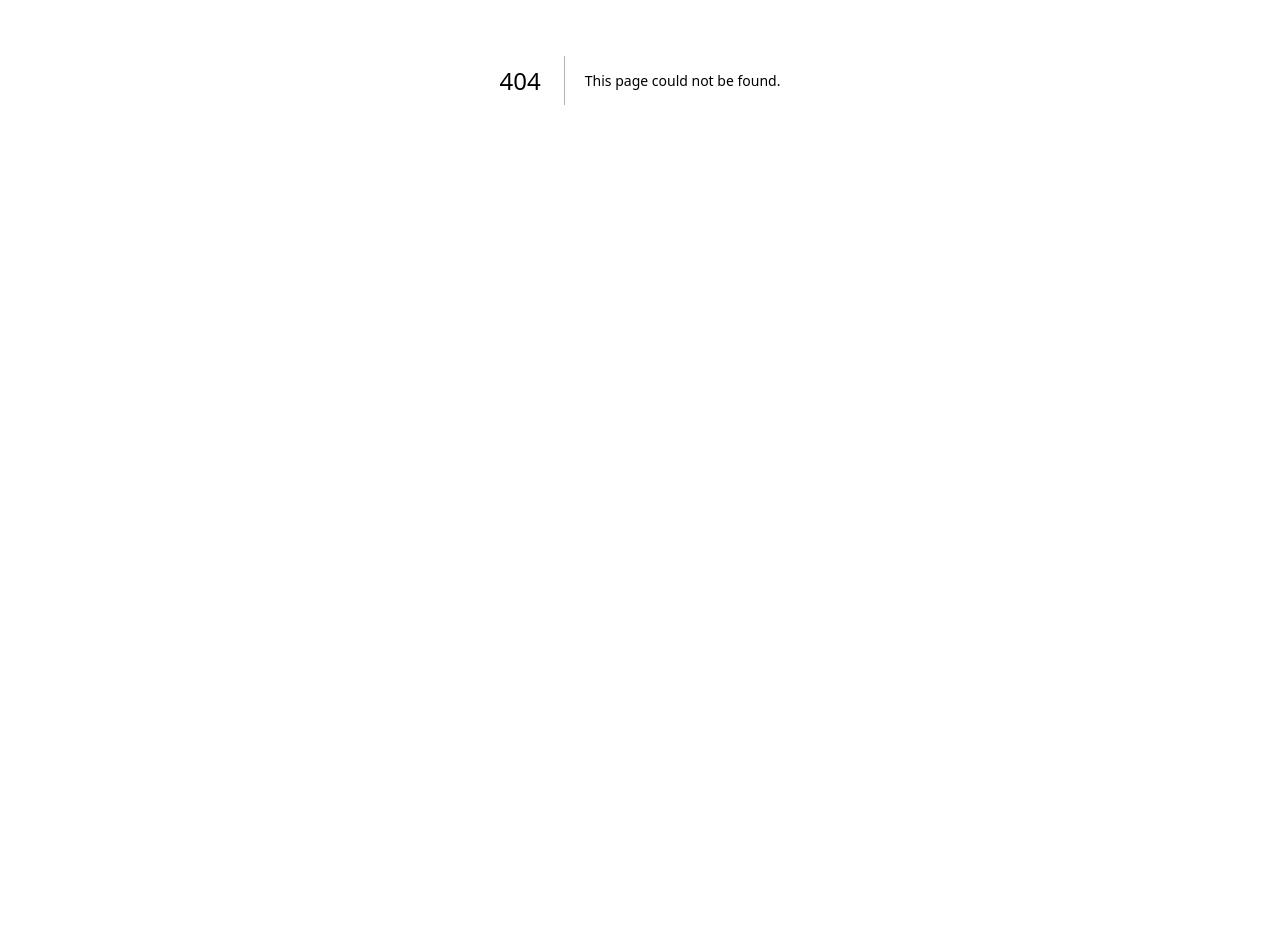
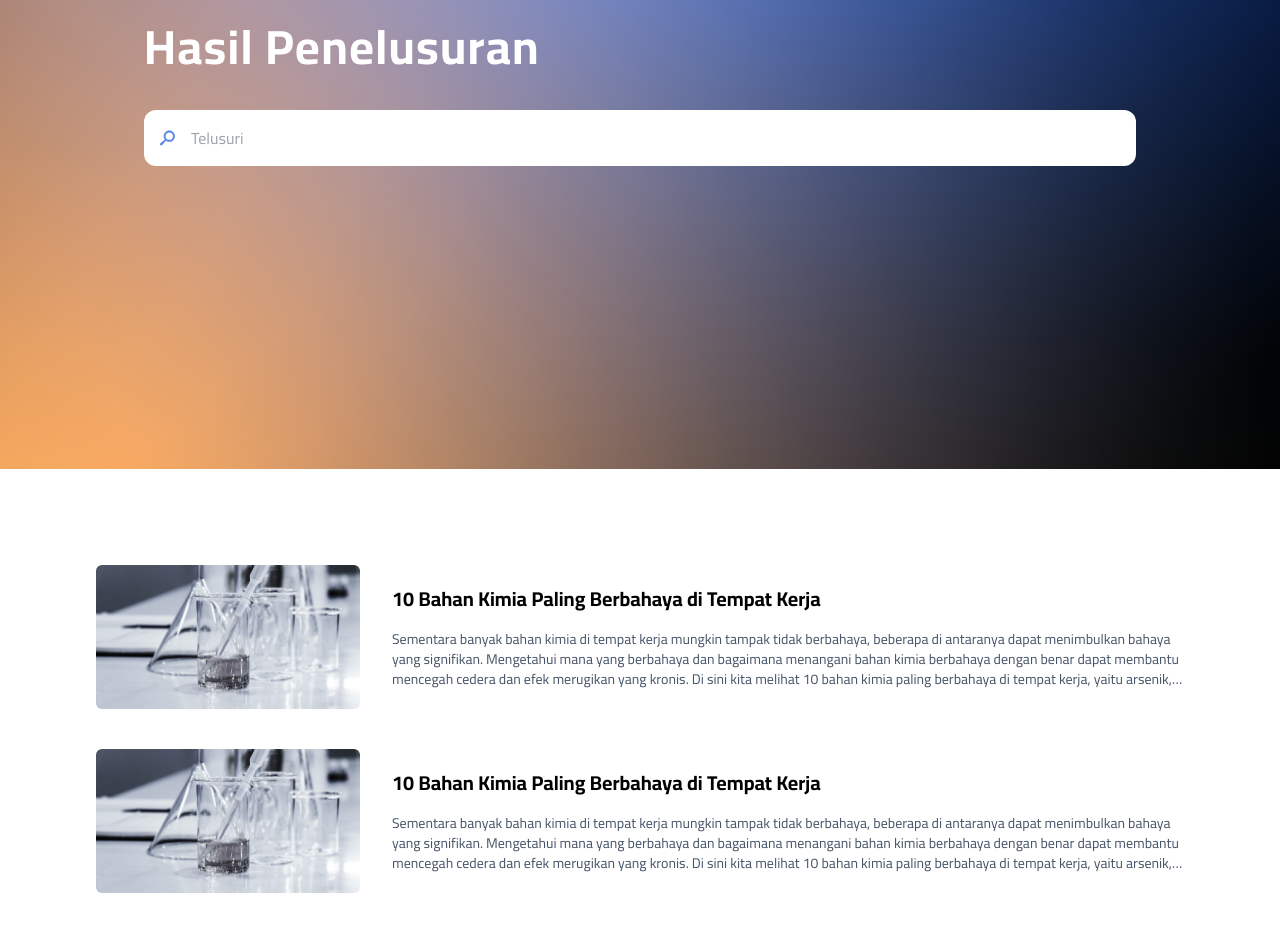
Before and after one commit to torcheeducation/torche-blog, a Next.js app: page /search in a window 1280 px wide. Before the commit this address had no page. Shown: the part 320-1251 px from the top of the page. Before the commit the page ends 800 px from the top, so only its background shows below. Built offline with nearby package versions, Linux system fonts and the light colour scheme; what prettier-plugin-tailwindcss would draw is missing.

Commit message:
add hero, search result, and search features

```diff
--- /dev/null
+++ b/src/components/Pagination.jsx
@@ -0,0 +1,18 @@
+export default function Pagination({ items, currentPage, pageSize, onPageChange }) {
+  const pagesCount = Math.ceil(items / pageSize)
+
+  if (pagesCount === 1) return null
+  const pages = Array.from({ length: pagesCount }, (_, i) => i + 1)
+
+  return (
+    <div className="w-full mt-32 flex justify-center items-center">
+      <ul className="flex gap-3">
+        {pages.map((page) => (
+          <li key={page}>
+            <button className={"px-4 py-2 rounded-full font-bold" + (page === currentPage ? " bg-searchIcon text-white" : " bg-slate-200 text-black hover:bg-slate-100")} onClick={() => onPageChange(page)}>{page}</button>
+          </li>
+        ))}
+      </ul>
+    </div>
+  )
+}
--- /dev/null
+++ b/src/components/SearchHero.jsx
@@ -0,0 +1,58 @@
+import { useRouter, useSearchParams } from "next/navigation"
+import { useEffect, useState } from "react"
+import { ImSearch } from "react-icons/im"
+import { IoIosCloseCircle } from "react-icons/io"
+
+export default function SearchHero() {
+  const router = useRouter()
+  const searchParams = useSearchParams()
+  const searchTarget = searchParams.get('target')
+
+  const [search, setSearch] = useState('')
+
+  useEffect(() => {
+    const inputValueSet = () => {
+      document.getElementById('result').scrollIntoView({
+        behavior: 'smooth'
+      })
+
+      if (searchTarget) {
+        setSearch(searchTarget)
+      }
+    }
+
+    inputValueSet()
+  }, [searchTarget])
+
+  const deleteSearch = () => {
+    setSearch('')
+    document.querySelector('input[name=search]').value = ''
+  }
+
+  const searchPosts = (e) => {
+    if (e.code === 'Enter' || e.code === 'NumpadEnter' || e.key === 'Enter') {
+      if (e.target.value.length > 0) {
+        router.push(`/search?target=${e.target.value}`)
+      } else {
+        alert('Form pencarian tidak boleh kosong!')
+      }
+    }
+  }
+
+  return (
+    <div className="w-full h-[19rem] px-8 bg-gradientHero bg-cover grid place-items-center md:px-20 lg:px-36 lg:h-[89.6vh]">
+      <div className="w-full">
+        <div className="mb-6 lg:mb-10">
+          <h1 className="font-bold text-3xl text-white tracking-wide md:text-4xl lg:text-5xl">Hasil Penelusuran</h1>
+        </div>
+        <div className="w-full mb-8 px-4 py-3 flex gap-4 items-center bg-white rounded-xl md:py-4">
+          <ImSearch className="text-searchIcon font-bold -scale-x-100" />
+          <input type="text" name="search" placeholder="Telusuri" value={search} className="w-full outline-none" onChange={(e) => setSearch(e.target.value)} onKeyDown={(e) => searchPosts(e)} />
+          <button className={(search ? "opacity-1" : "opacity-0")} onClick={() => deleteSearch()} aria-label="Clear Search Input">
+            <IoIosCloseCircle className="text-xl opacity-40 hover:opacity-70" />
+          </button>
+        </div>
+      </div>
+    </div>
+  )
+}
--- /dev/null
+++ b/src/components/SearchPosts.jsx
@@ -0,0 +1,110 @@
+import { paginate } from "@/lib/paginate"
+import Image from "next/image"
+import Link from "next/link"
+import { useSearchParams } from "next/navigation"
+import { useState } from "react"
+import Pagination from "./Pagination"
+
+export default function SearchPosts() {
+  const searchParams = useSearchParams()
+  const searchTarget = searchParams.get('target') || ''
+
+  const [currentPage, setCurrentPage] = useState(1)
+
+  const searchResult = [
+    {
+      id: 1,
+      title: '10 Bahan Kimia Paling Berbahaya di Tempat Kerja',
+      description: 'Sementara banyak bahan kimia di tempat kerja mungkin tampak tidak berbahaya, beberapa di antaranya dapat menimbulkan bahaya yang signifikan. Mengetahui mana yang berbahaya dan bagaimana menangani bahan kimia berbahaya dengan benar dapat membantu mencegah cedera dan efek merugikan yang kronis. Di sini kita melihat 10 bahan kimia paling berbahaya di tempat kerja, yaitu arsenik, timbal, benzena, kromium, toluena, kadmium, zinc, merkuri, pestisida, dan limbah elektronik. ',
+      image: '/image/postingan1.png'
+    },
+    {
+      id: 2,
+      title: '10 Bahan Kimia Paling Berbahaya di Tempat Kerja',
+      description: 'Sementara banyak bahan kimia di tempat kerja mungkin tampak tidak berbahaya, beberapa di antaranya dapat menimbulkan bahaya yang signifikan. Mengetahui mana yang berbahaya dan bagaimana menangani bahan kimia berbahaya dengan benar dapat membantu mencegah cedera dan efek merugikan yang kronis. Di sini kita melihat 10 bahan kimia paling berbahaya di tempat kerja, yaitu arsenik, timbal, benzena, kromium, toluena, kadmium, zinc, merkuri, pestisida, dan limbah elektronik. ',
+      image: '/image/postingan1.png'
+    },
+    {
+      id: 3,
+      title: '10 Bahan Kimia Paling Berbahaya di Tempat Kerja',
+      description: 'Sementara banyak bahan kimia di tempat kerja mungkin tampak tidak berbahaya, beberapa di antaranya dapat menimbulkan bahaya yang signifikan. Mengetahui mana yang berbahaya dan bagaimana menangani bahan kimia berbahaya dengan benar dapat membantu mencegah cedera dan efek merugikan yang kronis. Di sini kita melihat 10 bahan kimia paling berbahaya di tempat kerja, yaitu arsenik, timbal, benzena, kromium, toluena, kadmium, zinc, merkuri, pestisida, dan limbah elektronik. ',
+      image: '/image/postingan1.png'
+    },
+    {
+      id: 4,
+      title: '10 Bahan Kimia Paling Berbahaya di Tempat Kerja',
+      description: 'Sementara banyak bahan kimia di tempat kerja mungkin tampak tidak berbahaya, beberapa di antaranya dapat menimbulkan bahaya yang signifikan. Mengetahui mana yang berbahaya dan bagaimana menangani bahan kimia berbahaya dengan benar dapat membantu mencegah cedera dan efek merugikan yang kronis. Di sini kita melihat 10 bahan kimia paling berbahaya di tempat kerja, yaitu arsenik, timbal, benzena, kromium, toluena, kadmium, zinc, merkuri, pestisida, dan limbah elektronik. ',
+      image: '/image/postingan1.png'
+    },
+    {
+      id: 5,
+      title: '10 Bahan Kimia Paling Berbahaya di Tempat Kerja',
+      description: 'Sementara banyak bahan kimia di tempat kerja mungkin tampak tidak berbahaya, beberapa di antaranya dapat menimbulkan bahaya yang signifikan. Mengetahui mana yang berbahaya dan bagaimana menangani bahan kimia berbahaya dengan benar dapat membantu mencegah cedera dan efek merugikan yang kronis. Di sini kita melihat 10 bahan kimia paling berbahaya di tempat kerja, yaitu arsenik, timbal, benzena, kromium, toluena, kadmium, zinc, merkuri, pestisida, dan limbah elektronik. ',
+      image: '/image/postingan1.png'
+    },
+    {
+      id: 6,
+      title: '10 Bahan Percobaan Paling Berbahaya di Tempat Kerja',
+      description: 'Sementara banyak bahan kimia di tempat kerja mungkin tampak tidak berbahaya, beberapa di antaranya dapat menimbulkan bahaya yang signifikan. Mengetahui mana yang berbahaya dan bagaimana menangani bahan kimia berbahaya dengan benar dapat membantu mencegah cedera dan efek merugikan yang kronis. Di sini kita melihat 10 bahan kimia paling berbahaya di tempat kerja, yaitu arsenik, timbal, benzena, kromium, toluena, kadmium, zinc, merkuri, pestisida, dan limbah elektronik. ',
+      image: '/image/postingan1.png'
+    },
+  ]
+
+  const result = searchResult.filter((search) => search.title.toLowerCase().includes(searchTarget.toLowerCase()))
+
+  const pageSize = 5
+  const onPageChange = (page) => {
+    setCurrentPage(page)
+  }
+
+  const paginatedPosts = paginate(result, currentPage, pageSize)
+
+  return(
+    <div id="result" className="p-10 md:p-24 lg:min-h-screen">
+      {result.length > 0 ? (
+        <div className="min-h-[30rem] flex flex-col gap-10">
+          {paginatedPosts.map(({ id, title, description, image }) => (
+              <Link key={id} href={`/posts/${id}`} className="group flex flex-col items-center gap-4 md:h-36 md:flex-row md:gap-8">
+                <Image
+                  src={image}
+                  alt={title}
+                  width={195}
+                  height={140}
+                  sizes="100vw"
+                  style={{
+                    objectFit: 'cover',
+                  }}
+                  className="w-full h-full rounded-md md:w-2/5 lg:w-1/4"
+                />
+                <div className="w-full md:w-3/5 lg:w-3/4">
+                  <h2 className="font-bold text-xl group-hover:text-blue-600">{title}</h2>
+                  <p className="mt-4 text-sm text-slate-600 line-clamp-3">{description}</p>
+                </div>
+              </Link>
+            ))}
+        </div>
+      ) : (
+        <div className="w-full mx-auto mt-10 flex flex-col gap-20 lg:w-[80%] md:flex-row md:justify-center md:items-center">
+          <Image
+            src="/image/notfound.png"
+            alt="not found"
+            width={433}
+            height={364}
+            sizes="100vw"
+            className="w-full h-full md:w-1/2"
+          />
+          <div className="md:w-1/2">
+            <h2 className="font-rajdhaniBold text-4xl text-blue-300 lg:text-5xl">Oops!</h2>
+            <p className="mt-2 font-rajdhaniMedium text-slate-400 lg:text-xl">Hasil penelusuran tidak tersedia.</p>
+          </div>
+        </div>
+      )}
+      <Pagination
+        items={result.length}
+        currentPage={currentPage}
+        pageSize={pageSize}
+        onPageChange={onPageChange}
+      />
+    </div>
+  )
+}
--- /dev/null
+++ b/src/lib/paginate.js
@@ -0,0 +1,4 @@
+export const paginate = (items, pageNumber, pageSize) => {
+  const startIndex = (pageNumber - 1) * pageSize
+  return items.slice(startIndex, startIndex + pageSize)
+}
--- /dev/null
+++ b/src/pages/search.js
@@ -0,0 +1,12 @@
+import Layout from "@/components/Layout"
+import SearchHero from "@/components/SearchHero"
+import SearchPosts from "@/components/SearchPosts"
+
+export default function Search() {
+  return (
+    <Layout title="Hasil Penelusuran">
+      <SearchHero />
+      <SearchPosts />
+    </Layout>
+  )
+}
```
Also changed, not shown: public/Image/herogradient.png (added), public/Image/notfound.png (added).
